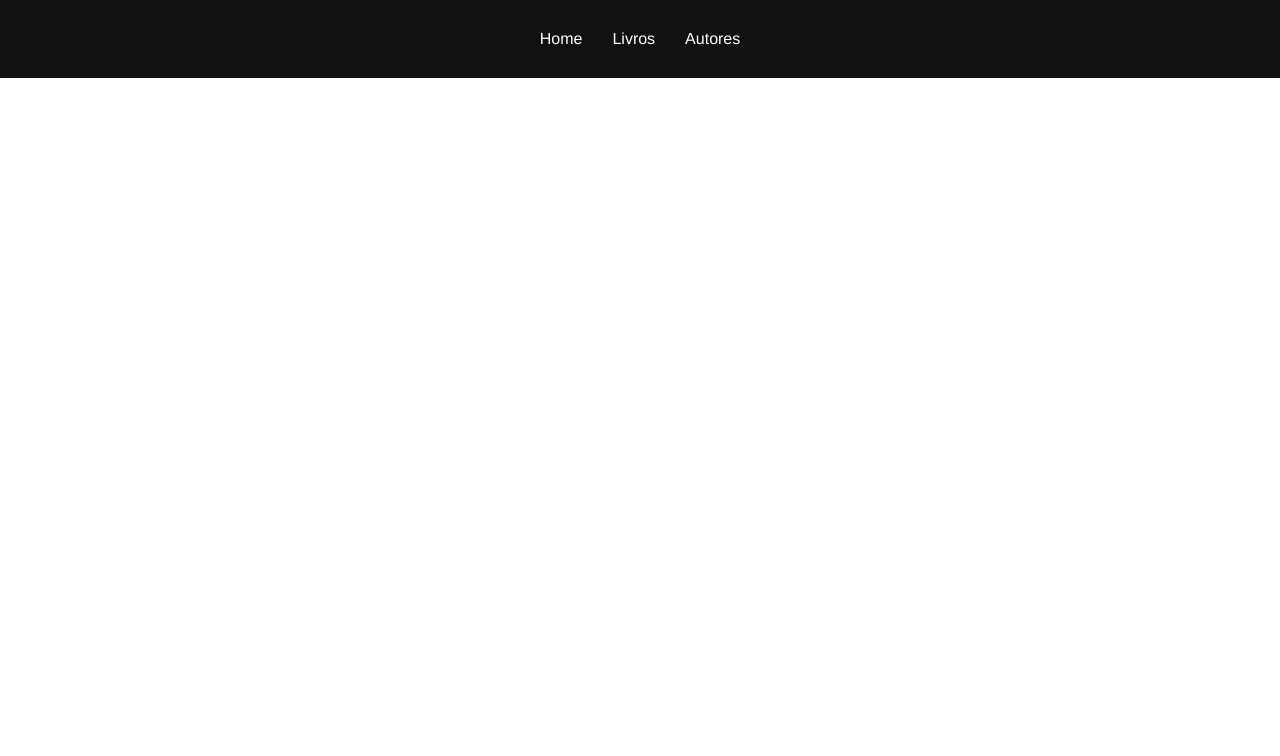
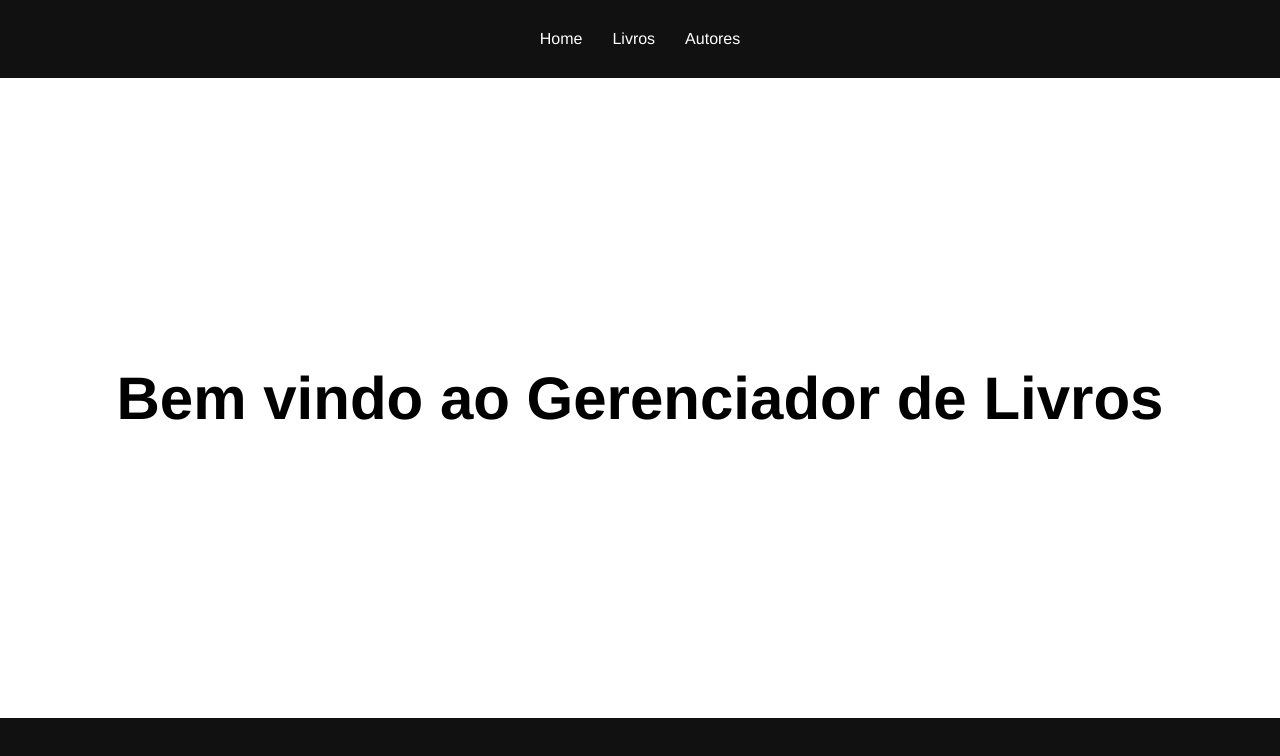
Before and after one commit to jeffynunes09/frontend-teste, an Angular app: page / in a window 1280 px wide. Shown: the top 756 px of the page. Built offline with nearby package versions, Linux system fonts and the light colour scheme.

Commit message:
criação pagina home da aplicação

```diff
--- a/src/app/app.component.css
+++ b/src/app/app.component.css
@@ -1,3 +1,7 @@
+.container-principal{
+    height: 100vh;
+    width: 100%;
+}
 .navbar{
     width: 100%;
     background-color: #111;
@@ -11,9 +15,19 @@
     justify-content: center;
 }
 
+.content{
+    height: 100%;
+}
+
 .item-menu{
 
     list-style: none;
     color: #fff;
 
 }
+
+footer{
+
+    background-color: #111;
+    height: 30%;
+}
--- a/src/app/app.component.html
+++ b/src/app/app.component.html
@@ -1,3 +1,4 @@
+<div class="container-principal">
     <nav class="navbar">
         <ul class="container-menu">
             <li class="item-menu">Home</li>
@@ -5,5 +6,11 @@
             <li class="item-menu">Autores</li>
         </ul>
     </nav>
-<router-outlet></router-outlet>
-<footer></footer>
+
+    <router-outlet class="content">
+
+    </router-outlet>
+    <footer>
+
+    </footer>
+</div>
--- a/src/app/app.component.ts
+++ b/src/app/app.component.ts
@@ -1,9 +1,10 @@
 import { Component } from '@angular/core';
 import { RouterOutlet } from '@angular/router';
+import { HomeComponent } from "./home/home.component";
 
 @Component({
   selector: 'app-root',
-  imports: [RouterOutlet],
+  imports: [RouterOutlet, HomeComponent],
   templateUrl: './app.component.html',
   styleUrl: './app.component.css'
 })
--- a/src/app/app.routes.ts
+++ b/src/app/app.routes.ts
@@ -1,3 +1,17 @@
-import { Routes } from '@angular/router';
+import { RouterModule, Routes } from '@angular/router';
+import { AuthorListComponent } from './author-list/author-list.component';  // Componente correto importado
+import { NgModule } from '@angular/core';
+import { HomeComponent } from './home/home.component';
 
-export const routes: Routes = [];
+// Definição das rotas
+export const routes: Routes = [
+  {
+    path: "", component:HomeComponent
+  }
+];
+
+@NgModule({
+  imports: [RouterModule.forRoot(routes)],  // Configuração de rotas com RouterModule.forRoot()
+  exports: [RouterModule]  // Exportação do RouterModule
+})
+export class AppRoutingModule { }
--- a/src/app/author-list/author-list.component.html
+++ /dev/null
@@ -1 +0,0 @@
-<p>author-list works!</p>
--- /dev/null
+++ b/src/app/home/home.component.css
@@ -0,0 +1,12 @@
+.container {
+    width: 100%;
+    height: 80%;
+    display: flex;
+    justify-content: center;
+    align-items: center;
+}
+
+.title{
+
+    font-size: 60px;
+}
--- /dev/null
+++ b/src/app/home/home.component.html
@@ -0,0 +1,3 @@
+<div class="container">
+    <h1 class="title"> Bem vindo ao Gerenciador de Livros</h1>
+</div>
--- /dev/null
+++ b/src/app/home/home.component.ts
@@ -0,0 +1,11 @@
+import { Component } from '@angular/core';
+
+@Component({
+  selector: 'app-home',
+  imports: [],
+  templateUrl: './home.component.html',
+  styleUrl: './home.component.css'
+})
+export class HomeComponent {
+  imageUrl: string = 'assets/header.jpg';
+}
```
Also changed, not shown: src/assets/header.jpg (added), 1 other file (tests, documents, lock files or other folders). Lines whose indentation alone changed are shown as unchanged.
